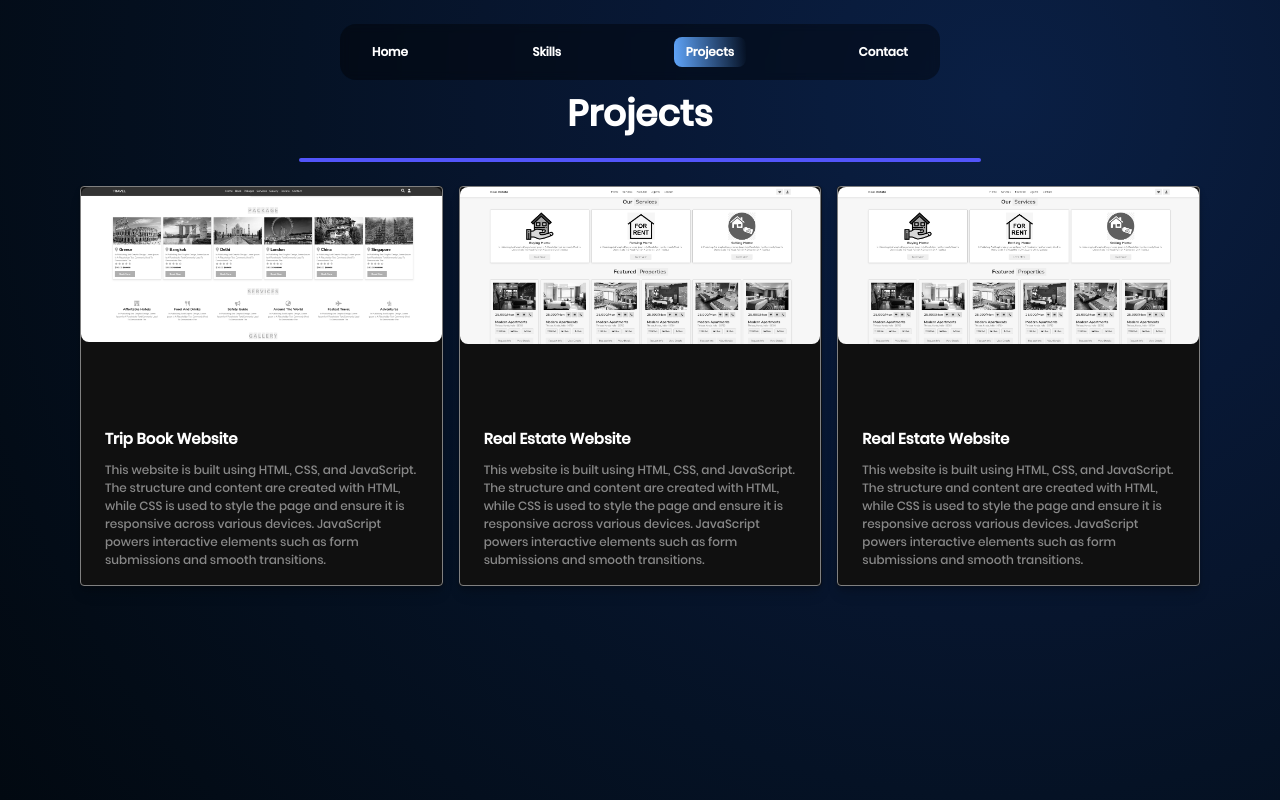
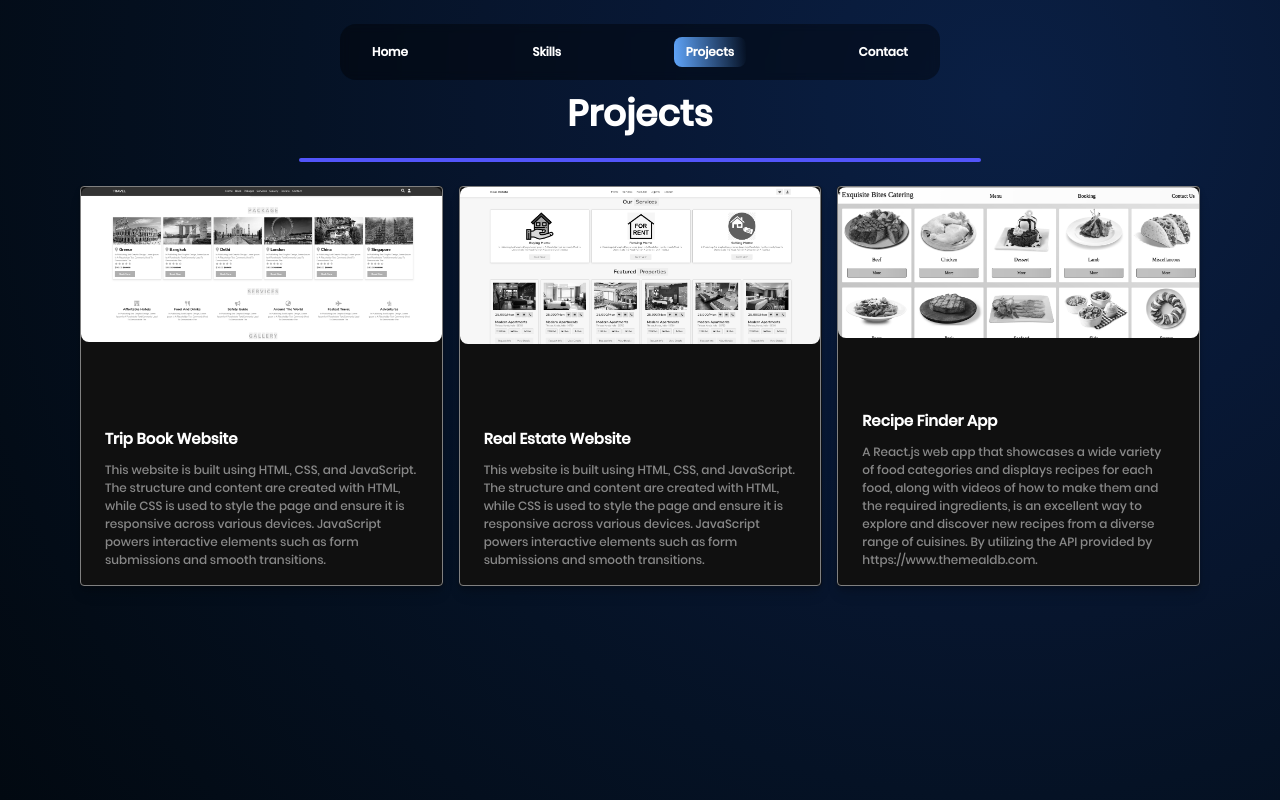
Before and after one commit to ajmal-m/portfolio-website, a React (Create React App) app: page /projects in a window 1280 px wide. Built offline with nearby package versions, Linux system fonts and the light colour scheme.

Commit message:
Project update

```diff
--- a/src/components/ProjectCard.js
+++ b/src/components/ProjectCard.js
@@ -45,12 +45,27 @@ const ProjectCard = ({ project })  => {
 
             <div className="absolute top-[10px] left-[10px]">
                 <div className="flex gap-[12px]">
-                    <a href={project?.link?.github}  target="_blank"  className="bg-[#374151e6] dark:bg-[#374151e6] w-[90px] h-[37px] flex items-center flex gap-2 rounded-lg p-[8px]  opacity-0 transition-all duration-300 group-hover:opacity-100">
+                    <a href={project?.link?.github}  target="_blank"
+                        className="
+                            bg-[#374151e6] dark:bg-[#374151e6] w-[90px] h-[37px]
+                            flex items-center flex gap-2 rounded-lg p-[8px]
+                            opacity-0 transition-all duration-300 group-hover:opacity-100
+                        "
+                        rel="noreferrer"
+
+                    >
                         <img src="/images/github-brands-solid.svg" className="w-[20px] h-[20px]" alt="" srcset="" />
                         <p className="text-[12px] text-[white] font-bold font-popinsMedium opacity-80">GitHub</p>
                     </a>
 
-                    <a href={project?.link?.view}  target="_blank"  className="bg-[#374151e6] dark:bg-[#374151e6] w-[90px] h-[37px] flex items-center flex gap-2 rounded-lg p-[8px]  opacity-0 transition-all duration-300 group-hover:opacity-100">
+                    <a href={project?.link?.view}  target="_blank"
+                        className="
+                            bg-[#374151e6] dark:bg-[#374151e6] w-[90px] h-[37px]
+                            flex items-center flex gap-2 rounded-lg p-[8px]  opacity-0
+                            transition-all duration-300 group-hover:opacity-100
+                        "
+                        rel="noreferrer"
+                    >
                         <img src="/images/eye-solid.svg" className="w-[20px] h-[20px]" alt="" srcset="" />
                         <p className="text-[12px] text-[white] font-bold font-popinsMedium opacity-80">View</p>
                     </a>
--- a/src/components/Projects.js
+++ b/src/components/Projects.js
@@ -41,18 +41,19 @@ const Projects = ()  => {
         },
 
         {
-            name:"Real Estate Website",
+            name:"Recipe Finder App",
             detail:`
-                This website is built using HTML, CSS, and JavaScript. The structure and content
-                are created with HTML, while CSS is used to style the page and ensure it is responsive
-                across various devices. JavaScript powers interactive elements such as form submissions and smooth transitions.`,
+                A React.js web app that showcases a wide variety of food categories and displays
+                recipes for each food, along with videos of how to make them and the required ingredients,
+                is an excellent way to explore and discover new recipes from a diverse range of cuisines.
+                By utilizing the API provided by https://www.themealdb.com.`,
             image:{
-                url:'/images/projects/realestate.png',
-                alt:'Real estate Book'
+                url:'/images/projects/reciepe.png',
+                alt:'Recipe-finder-website'
             },
             link:{
-                github:'https://github.com/ajmal-m/real_estate_page',
-                view:'https://real-estate-page-orcin.vercel.app'
+                github:'https://github.com/ajmal-m/food-app.github.io',
+                view:'https://react-food-recipes-app.web.app/menu'
             }
         }
     ])
```
